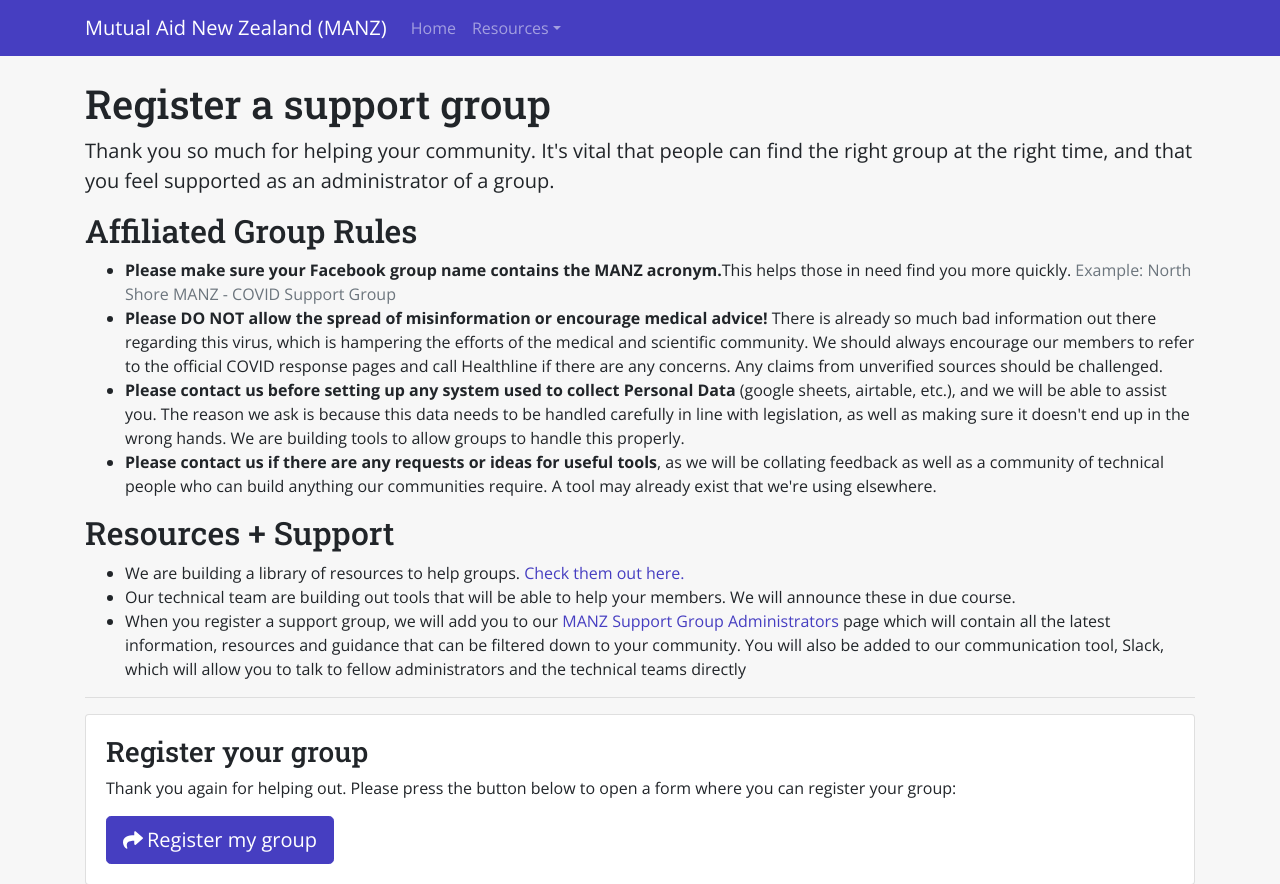
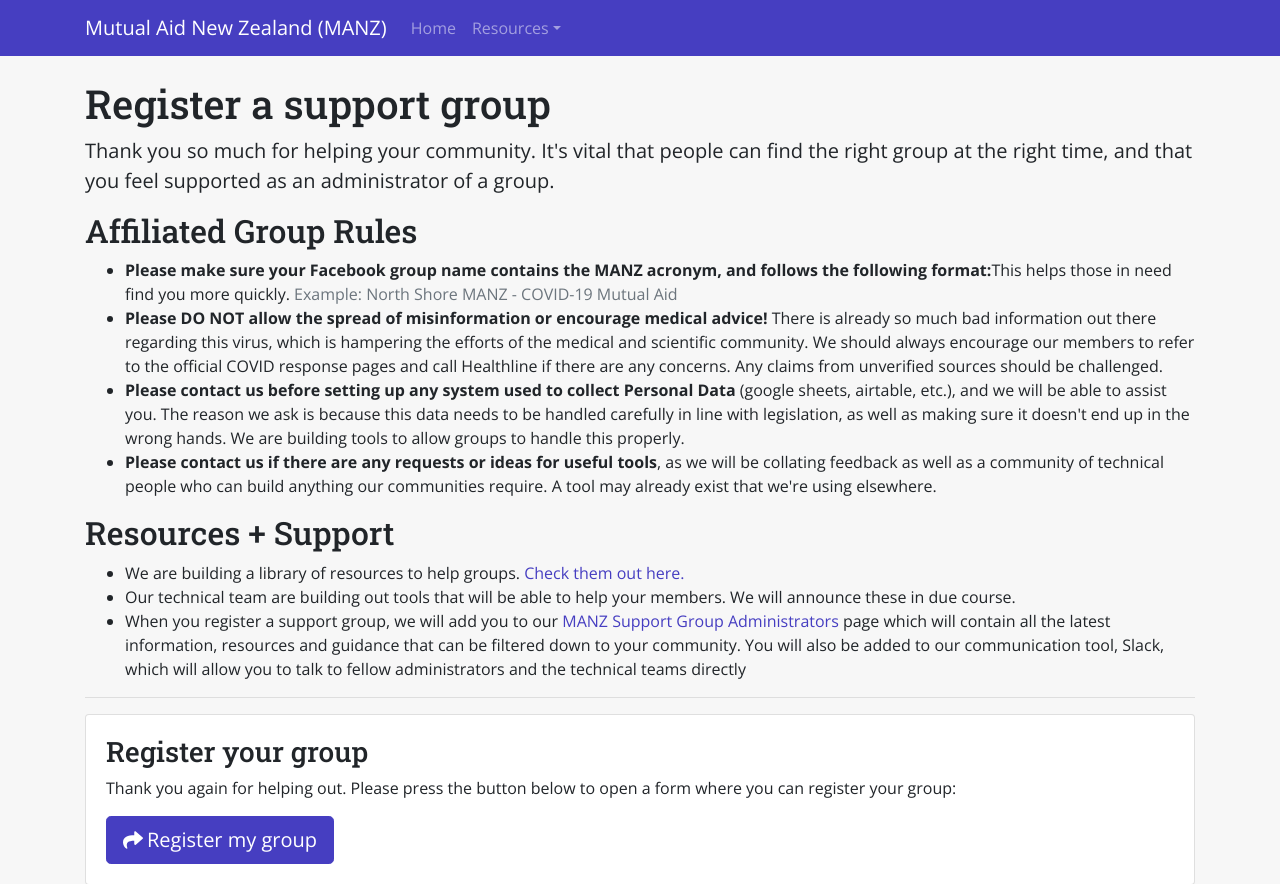
Before and after one commit to MutualAidNZ/website, a Gatsby site: page /register-group in a window 1280 px wide. Shown: the top 884 px of the page. Built offline with nearby package versions, Linux system fonts and the light colour scheme; Gatsby itself is replaced by a stand-in of ours.

Commit message:
fix: Update example to co-incide with other documentation

```diff
--- a/src/pages/register-group.js
+++ b/src/pages/register-group.js
@@ -20,11 +20,12 @@ const ResourcesPage = () => (
     <ul>
       <li>
         <strong>
-          Please make sure your Facebook group name contains the MANZ acronym.
+          Please make sure your Facebook group name contains the MANZ acronym,
+          and follows the following format:
         </strong>
         This helps those in need find you more quickly.{" "}
         <span className="text-muted">
-          Example: North Shore MANZ - COVID Support Group
+          Example: North Shore MANZ - COVID-19 Mutual Aid
         </span>
       </li>
       <li>
```
